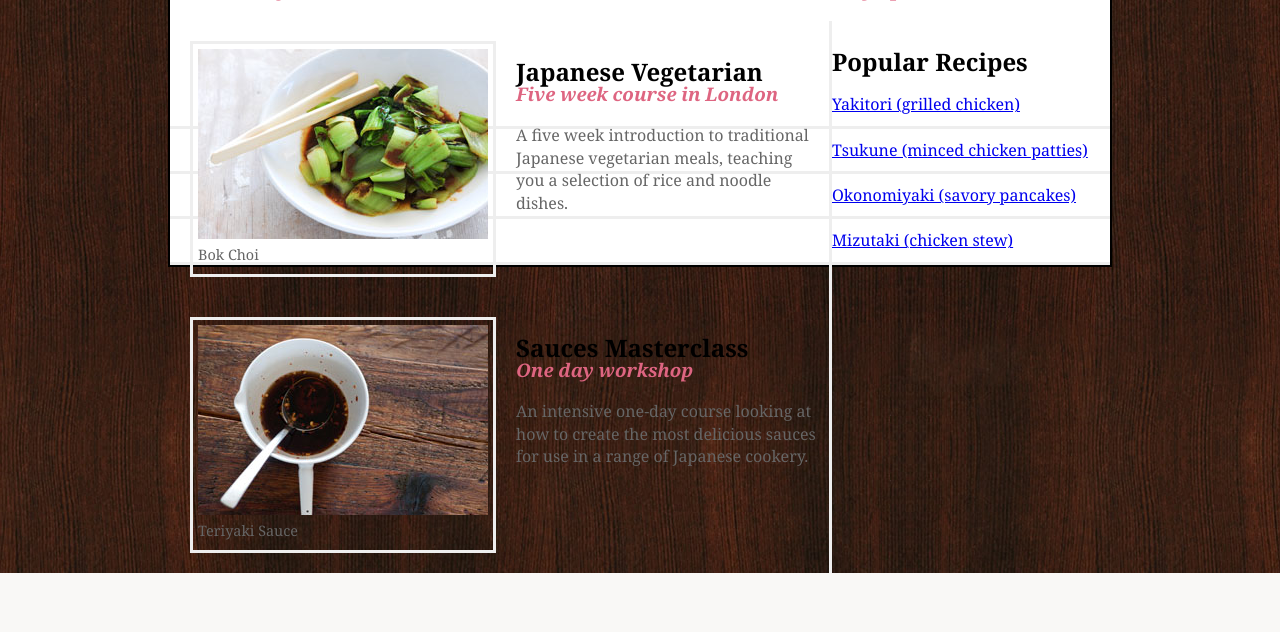
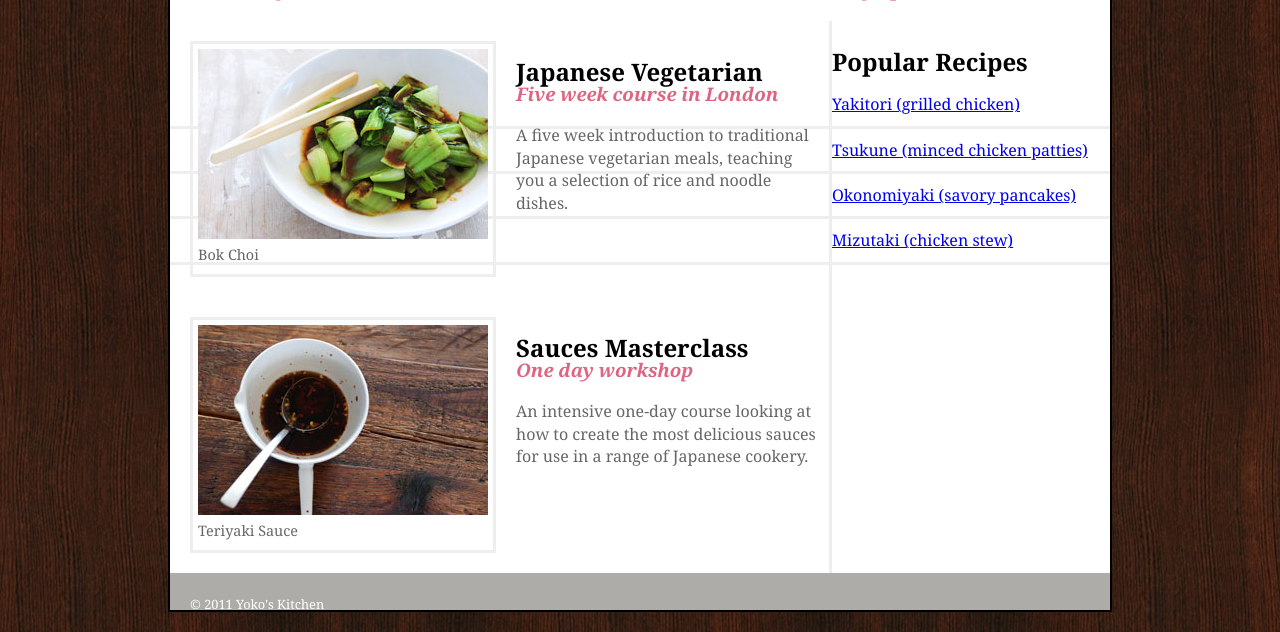
Before and after one commit to Szarazj/2022-01-03_Yoko-konyhaja, a plain HTML site: page index.html in a window 1280 px wide. Shown: the part 317-949 px from the top of the page. Before the commit the page ends 890 px from the top, so only its background shows below. Drawn offline with Linux system fonts and the light colour scheme.

Commit message:
7 feladat

```diff
--- a/index.html
+++ b/index.html
@@ -15,6 +15,7 @@
 				<nav>
 					<ul>
 						<li><a href="#" >home</a></li>
+						<li><a href="#" >classes</a></li>
 						<li><a href="#" >Recipes</a></li>
 					</ul>
 				</nav>
@@ -57,6 +58,11 @@
 					<a href="#">Mizutaki (chicken stew)</a>
 				</section>
 			</aside>
+			<footer>
+				<p>
+				 &copy; 2011 Yoko's Kitchen
+				</p>
+			 </footer>
 		</div>
 	</body>
 </html>
```
